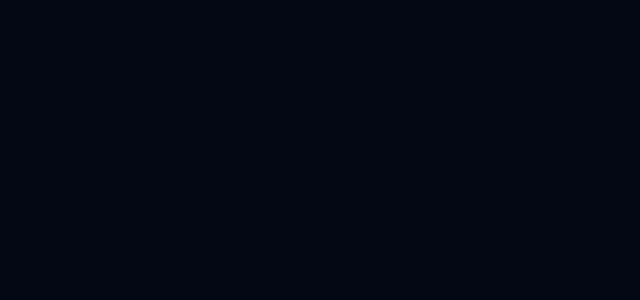
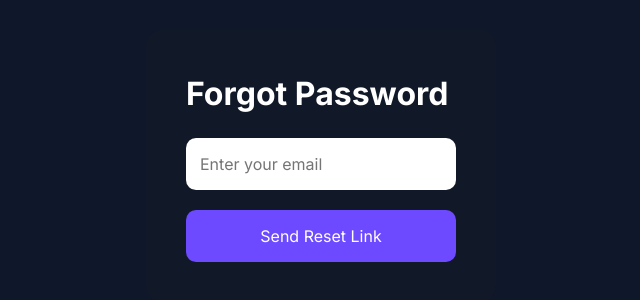
Before and after one commit to karthikg107/DeutschFlow, a React (Vite) app: page /forgot-password in a window 1280 px wide. Before the commit this address had no page. Shown: the part 234-534 px from the top of the page, without its empty margins (319-959 px from the left). Built offline with nearby package versions, Linux system fonts and the light colour scheme.

Commit message:
forgot password added

```diff
--- a/src/App.jsx
+++ b/src/App.jsx
@@ -23,6 +23,7 @@ import Pricing from "./pages/Pricing";
 import Privacy from "./pages/Privacy";
 import Terms from "./pages/Terms";
 import Contact from "./pages/Contact";
+import ForgotPassword from "./pages/ForgotPassword";
 
 
 // 🔥 NEW IMPORT
@@ -60,6 +61,11 @@ function App() {
         <Route
   path="/register"
   element={<Register />}
+/>
+
+<Route
+  path="/forgot-password"
+  element={<ForgotPassword />}
 />
 
         {/* DASHBOARD */}
--- /dev/null
+++ b/src/pages/ForgotPassword.jsx
@@ -0,0 +1,88 @@
+import { useState } from "react";
+
+export default function ForgotPassword() {
+  const [email, setEmail] = useState("");
+  const [message, setMessage] = useState("");
+
+  const handleSubmit = (e) => {
+    e.preventDefault();
+
+    setMessage(
+      "Password reset functionality will be connected soon."
+    );
+  };
+
+  return (
+    <div
+      style={{
+        minHeight: "100vh",
+        display: "flex",
+        justifyContent: "center",
+        alignItems: "center",
+        background: "#0f172a",
+      }}
+    >
+      <form
+        onSubmit={handleSubmit}
+        style={{
+          width: "350px",
+          background: "#111827",
+          padding: "40px",
+          borderRadius: "16px",
+        }}
+      >
+        <h1
+          style={{
+            color: "white",
+            marginBottom: "20px",
+          }}
+        >
+          Forgot Password
+        </h1>
+
+        <input
+          type="email"
+          placeholder="Enter your email"
+          value={email}
+          onChange={(e) =>
+            setEmail(e.target.value)
+          }
+          required
+          style={{
+            width: "100%",
+            padding: "14px",
+            marginBottom: "20px",
+            borderRadius: "10px",
+            border: "none",
+          }}
+        />
+
+        <button
+          type="submit"
+          style={{
+            width: "100%",
+            padding: "14px",
+            border: "none",
+            borderRadius: "10px",
+            background: "#6d4aff",
+            color: "white",
+            cursor: "pointer",
+          }}
+        >
+          Send Reset Link
+        </button>
+
+        {message && (
+          <p
+            style={{
+              color: "white",
+              marginTop: "20px",
+            }}
+          >
+            {message}
+          </p>
+        )}
+      </form>
+    </div>
+  );
+}
--- a/src/pages/Login.jsx
+++ b/src/pages/Login.jsx
@@ -237,6 +237,26 @@ function Login() {
 
         </button>
 
+        <div
+  style={{
+    marginTop: "16px",
+    textAlign: "center",
+  }}
+>
+  <button
+    type="button"
+    onClick={() => navigate("/forgot-password")}
+    style={{
+      background: "none",
+      border: "none",
+      color: "#8b5cf6",
+      cursor: "pointer",
+    }}
+  >
+    Forgot Password?
+  </button>
+</div>
+
       </form>
 
     </div>
```
